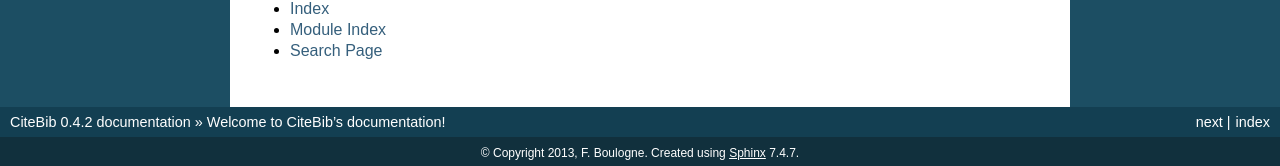
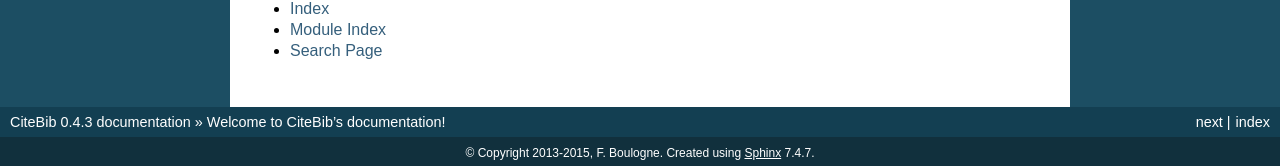
Before and after one commit to salsergey/CiteBib, a Sphinx documentation site: the page built from docs/source/index.rst, in a window 1280 px wide and 900 px high, scrolled down 1251 px. Shown: the part 731-897 px from the top of the window. Built offline with Sphinx 7.4.7, drawn with Linux system fonts in a browser that asks for light colours; some of the changed text lies outside the part shown.

Commit message:
bump to v 0.4.3

```diff
--- a/docs/source/conf.py
+++ b/docs/source/conf.py
@@ -42,16 +42,16 @@ master_doc = 'index'
 
 # General information about the project.
 project = 'CiteBib'
-copyright = '2013, F. Boulogne'
+copyright = '2013-2015, F. Boulogne'
 
 # The version info for the project you're documenting, acts as replacement for
 # |version| and |release|, also used in various other places throughout the
 # built documents.
 #
 # The short X.Y version.
-version = '0.4.2'
+version = '0.4.3'
 # The full version, including alpha/beta/rc tags.
-release = '0.4.2'
+release = '0.4.3'
 
 # The language for content autogenerated by Sphinx. Refer to documentation
 # for a list of supported languages.
--- a/libcitebib/__init__.py
+++ b/libcitebib/__init__.py
@@ -22,4 +22,4 @@ from .main import *
 from .utils import *
 from .writer import *
 
-__version__ = '0.4.2'
+__version__ = '0.4.3'
```
Also changed, not shown: 1 other file.
